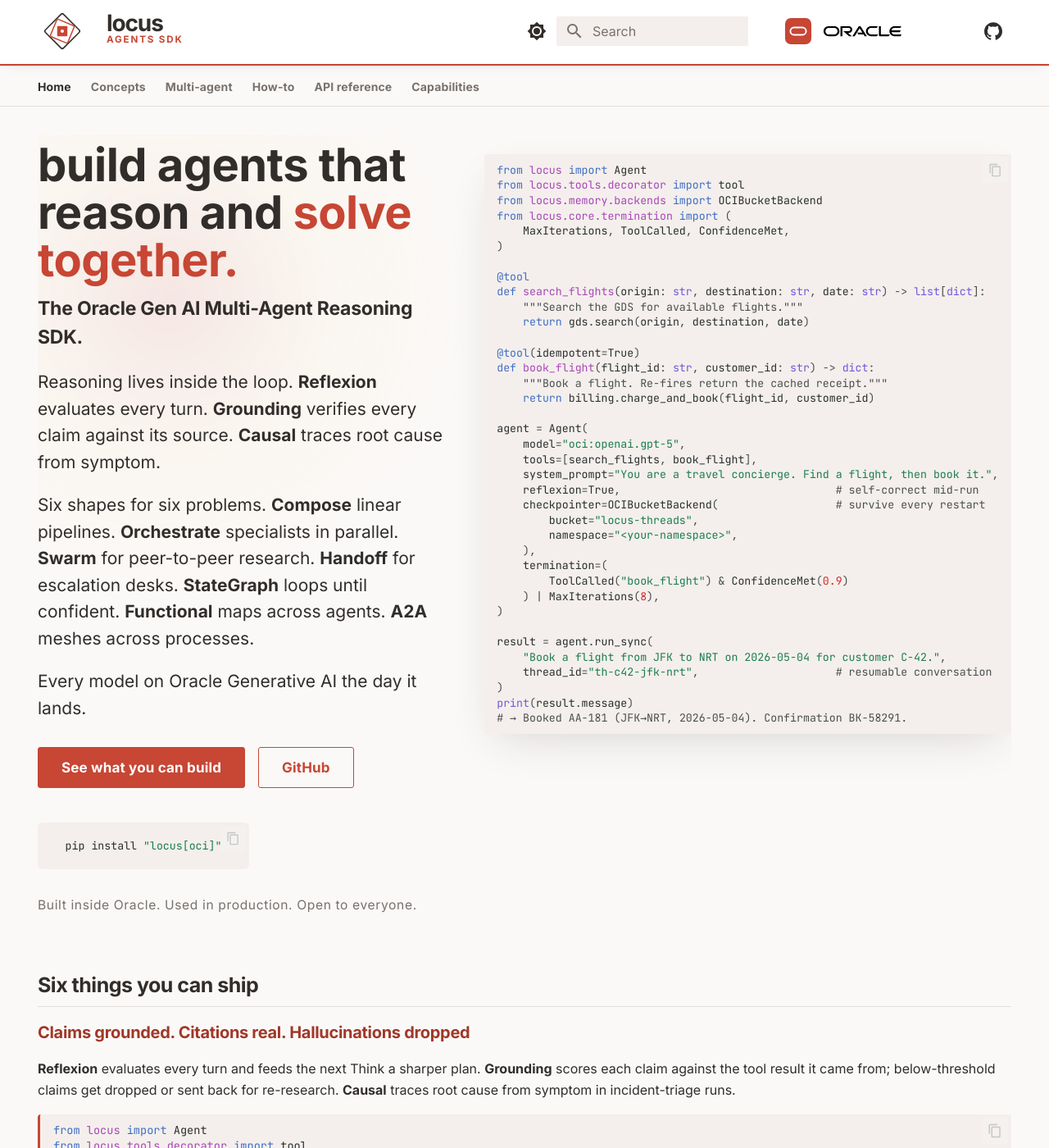
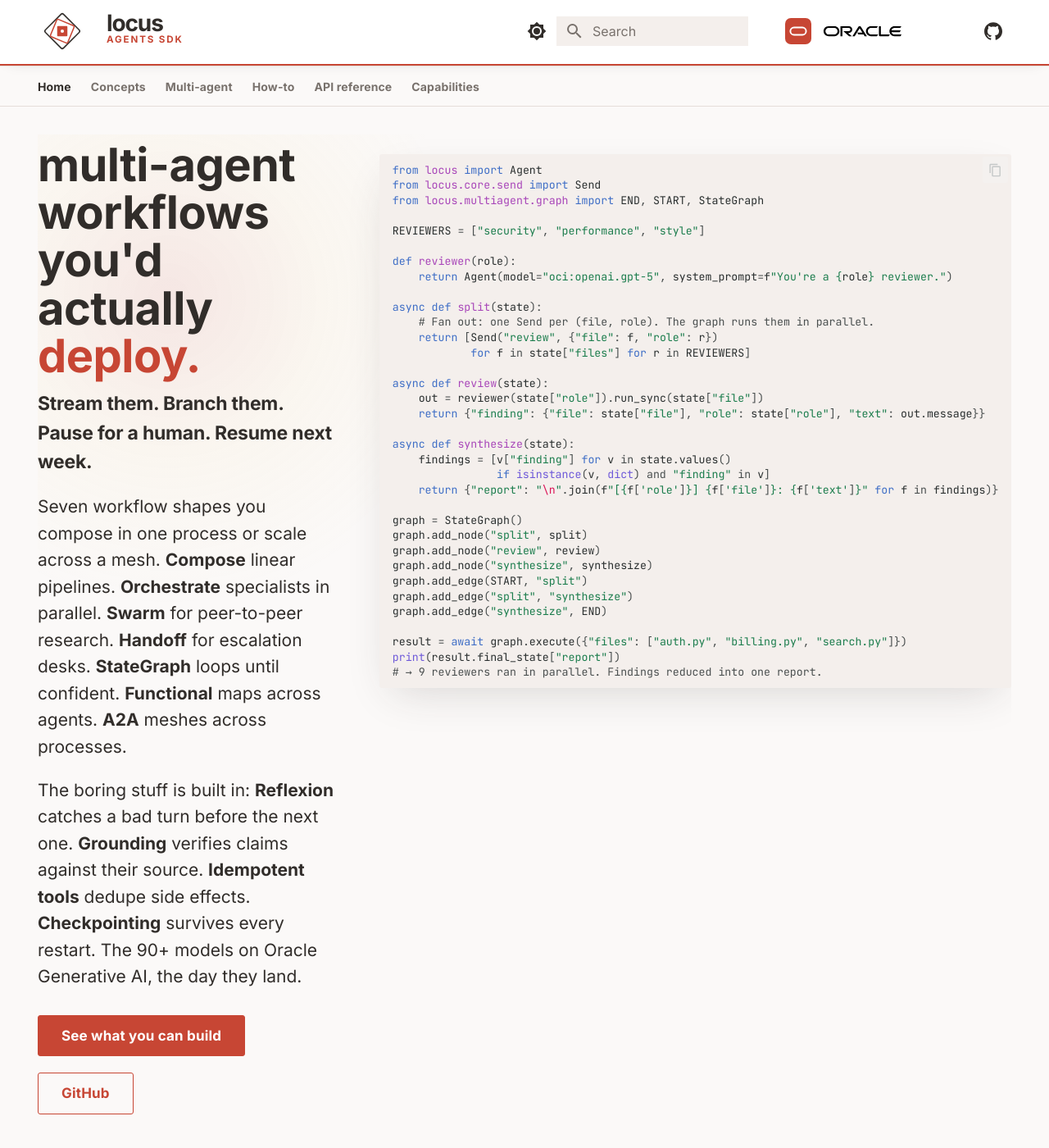
Before and after one commit to oracle-samples/locus, an MkDocs documentation site: the page built from docs/index.md, in a window 1280 px wide and 1400 px high. Shown: the whole window at 82% size. Built offline with MkDocs 1.6.1 and Material for MkDocs 9.7.7, drawn with Linux system fonts in a browser that asks for light colours.

Commit message:
docs: reposition homepage as multi-agent workflows framework
Lead with multi-agent workflows; keep reasoning + idempotent tools +
durable memory but reframe as the production-readiness moat that makes
Locus's workflows ship while LangGraph demos stay in notebooks.

Concrete changes:

- README + docs hero: new H1 ("Multi-agent workflows you'd actually
  deploy.") + new subhead ("Stream them. Branch them. Pause for a
  human. Resume next week.") Drops "Oracle Gen AI Multi-Agent
  Reasoning SDK" tagline; "Built on Oracle Generative AI" stays as a
  credibility footer further down.
- Hero code example: replace single-agent travel concierge with a
  20-line abridged version of tutorial 42 — shows ``Send`` fan-out,
  9 reviewers running in parallel via one ``StateGraph.execute``
  call. Real multi-agent code on the front page.
- README "What you get" table: multi-agent workflows now leads;
  reasoning is third (still rich, just not headline). New row:
  "Workflow primitives" — Send, interrupt(), Command/goto,
  output_schema, GraphConfig(allow_cycles).
- ``mkdocs.yml`` site_description and ``pyproject.toml`` description
  rewritten to match.

Tone target: dev-tool punchy (Modal / Inngest / Resend / htmx), not
enterprise-speak. No "compliance," no "governance," no "digital
transformation." Every paragraph passes the read-aloud test.

Verified: ``mkdocs build --strict`` clean.
Signed-off-by: Federico Kamelhar <federico.kamelhar@oracle.com>

````diff
--- a/docs/index.md
+++ b/docs/index.md
@@ -7,21 +7,21 @@
 <div class="locus-hero" markdown>
 <div class="locus-hero__copy" markdown>
 
-# Build agents that reason and <span class="accent">solve together.</span>
+# Multi-agent workflows you'd actually <span class="accent">deploy.</span>
 
-**The Oracle Gen AI Multi-Agent Reasoning SDK.**
+**Stream them. Branch them. Pause for a human. Resume next week.**
 
-Reasoning lives inside the loop. **Reflexion** evaluates every turn.
-**Grounding** verifies every claim against its source. **Causal**
-traces root cause from symptom.
+Seven workflow shapes you compose in one process or scale across a
+mesh. **Compose** linear pipelines. **Orchestrate** specialists in
+parallel. **Swarm** for peer-to-peer research. **Handoff** for
+escalation desks. **StateGraph** loops until confident. **Functional**
+maps across agents. **A2A** meshes across processes.
 
-Six shapes for six problems. **Compose** linear pipelines.
-**Orchestrate** specialists in parallel. **Swarm** for peer-to-peer
-research. **Handoff** for escalation desks. **StateGraph** loops
-until confident. **Functional** maps across agents. **A2A** meshes
-across processes.
-
-Every model on Oracle Generative AI the day it lands.
+The boring stuff is built in: **Reflexion** catches a bad turn before
+the next one. **Grounding** verifies claims against their source.
+**Idempotent tools** dedupe side effects. **Checkpointing** survives
+every restart. The 90+ models on Oracle Generative AI, the day they
+land.
 
 [See what you can build](#six-things-you-can-ship){ .md-button .md-button--primary }
 [GitHub](https://github.com/oracle-samples/locus){ .md-button }
@@ -38,42 +38,39 @@
 
 ```python
 from locus import Agent
-from locus.tools.decorator import tool
-from locus.memory.backends import OCIBucketBackend
-from locus.core.termination import (
-    MaxIterations, ToolCalled, ConfidenceMet,
-)
+from locus.core.send import Send
+from locus.multiagent.graph import END, START, StateGraph
 
-@tool
-def search_flights(origin: str, destination: str, date: str) -> list[dict]:
-    """Search the GDS for available flights."""
-    return gds.search(origin, destination, date)
+REVIEWERS = ["security", "performance", "style"]
 
-@tool(idempotent=True)
-def book_flight(flight_id: str, customer_id: str) -> dict:
-    """Book a flight. Re-fires return the cached receipt."""
-    return billing.charge_and_book(flight_id, customer_id)
+def reviewer(role):
+    return Agent(model="oci:openai.gpt-5", system_prompt=f"You're a {role} reviewer.")
 
-agent = Agent(
-    model="oci:openai.gpt-5",
-    tools=[search_flights, book_flight],
-    system_prompt="You are a travel concierge. Find a flight, then book it.",
-    reflexion=True,                                 # self-correct mid-run
-    checkpointer=OCIBucketBackend(                  # survive every restart
-        bucket="locus-threads",
-        namespace="<your-namespace>",
-    ),
-    termination=(
-        ToolCalled("book_flight") & ConfidenceMet(0.9)
-    ) | MaxIterations(8),
-)
+async def split(state):
+    # Fan out: one Send per (file, role). The graph runs them in parallel.
+    return [Send("review", {"file": f, "role": r})
+            for f in state["files"] for r in REVIEWERS]
 
-result = agent.run_sync(
-    "Book a flight from JFK to NRT on 2026-05-04 for customer C-42.",
-    thread_id="th-c42-jfk-nrt",                     # resumable conversation
-)
-print(result.message)
-# → Booked AA-181 (JFK→NRT, 2026-05-04). Confirmation BK-58291.
+async def review(state):
+    out = reviewer(state["role"]).run_sync(state["file"])
+    return {"finding": {"file": state["file"], "role": state["role"], "text": out.message}}
+
+async def synthesize(state):
+    findings = [v["finding"] for v in state.values()
+                if isinstance(v, dict) and "finding" in v]
+    return {"report": "\n".join(f"[{f['role']}] {f['file']}: {f['text']}" for f in findings)}
+
+graph = StateGraph()
+graph.add_node("split", split)
+graph.add_node("review", review)
+graph.add_node("synthesize", synthesize)
+graph.add_edge(START, "split")
+graph.add_edge("split", "synthesize")
+graph.add_edge("synthesize", END)
+
+result = await graph.execute({"files": ["auth.py", "billing.py", "search.py"]})
+print(result.final_state["report"])
+# → 9 reviewers ran in parallel. Findings reduced into one report.
 ```
 
 </div>
--- a/mkdocs.yml
+++ b/mkdocs.yml
@@ -1,5 +1,5 @@
 site_name: locus
-site_description: Oracle Generative AI · Multi-Agent · Reasoning · Orchestrator SDK
+site_description: Multi-agent workflows for Python — stream them, branch them, pause for a human, resume next week. Built on Oracle Generative AI.
 site_url: https://oracle-samples.github.io/locus/
 repo_url: https://github.com/oracle-samples/locus
 repo_name: oracle-samples/locus
--- a/pyproject.toml
+++ b/pyproject.toml
@@ -5,7 +5,7 @@
 [project]
 name = "locus"
 version = "0.1.0"
-description = "A zero-LangChain agentic SDK with built-in Reflexion, Grounding, and production-grade orchestration"
+description = "Multi-agent workflows for Python — stream them, branch them, pause for a human, resume next week. Built on Oracle Generative AI."
 readme = "README.md"
 license = "UPL-1.0"
 requires-python = ">=3.11"
````
Also changed, not shown: README.md (+50 -47 lines).
